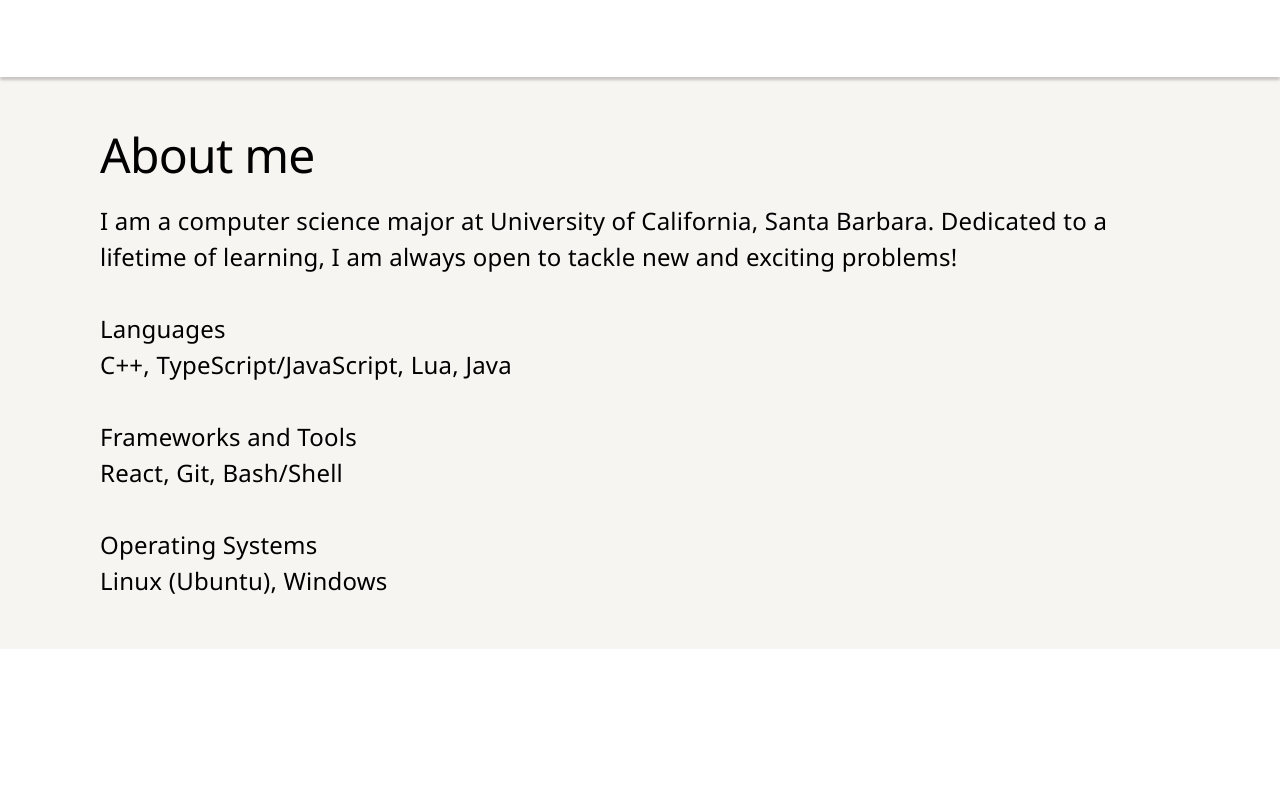
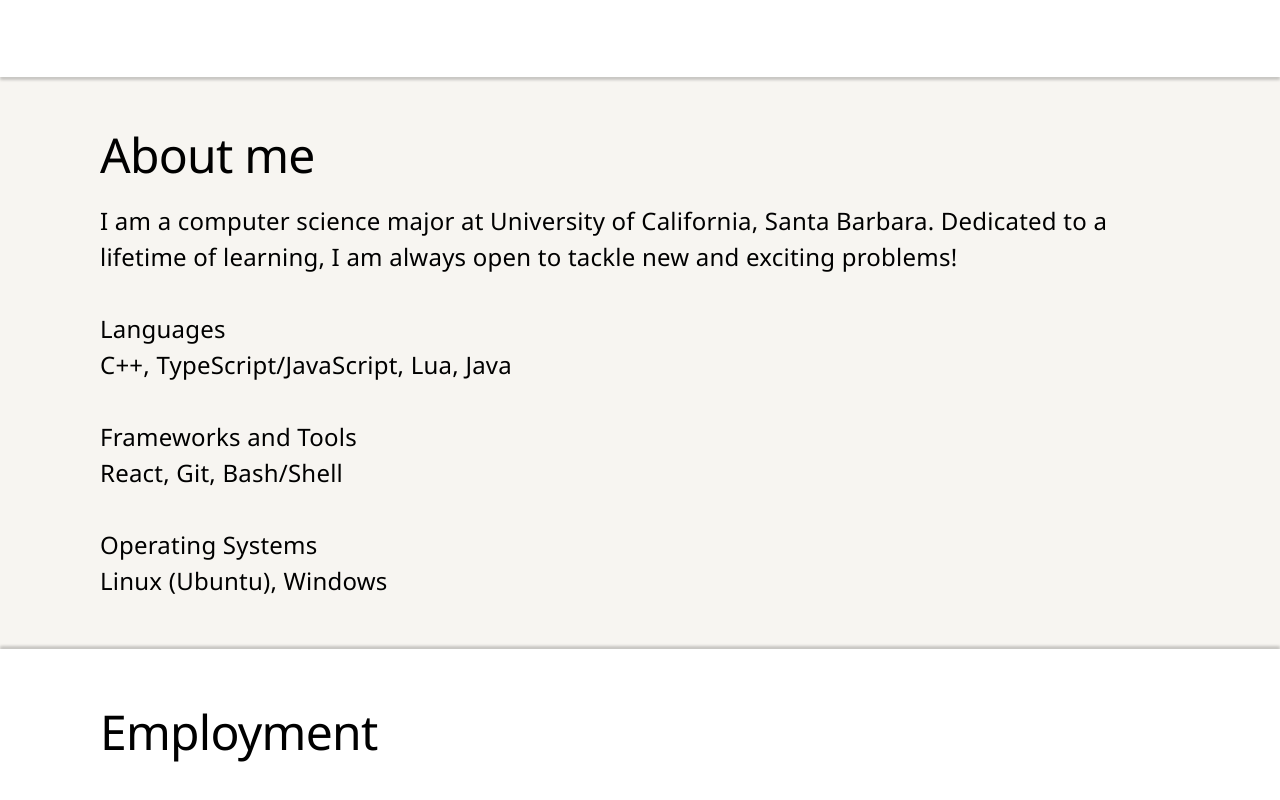
Before and after one commit to chriscerie/chriscerie.github.io, a React (Create React App) app: page / in a window 1280 px wide. Shown: the part 628-1428 px from the top of the page. Before the commit the page ends 1277 px from the top, so only its background shows below. Built offline with nearby package versions, Linux system fonts and the light colour scheme.

Commit message:
Render employment

```diff
--- a/src/App/index.tsx
+++ b/src/App/index.tsx
@@ -2,6 +2,7 @@ import React from 'react';
 import './index.css';
 import About from './pages/About';
 import Home from './pages/Home';
+import Employment from './pages/Employment';
 import Header from './Header';
 import HorizontalBar from './components/HorizontalBar';
 
@@ -10,8 +11,10 @@ function App() {
     <div>
       <Header />
       <Home />
-      <HorizontalBar />
+      <HorizontalBar direction="down" />
       <About />
+      <HorizontalBar direction="up" />
+      <Employment />
     </div>
   );
 }
```
